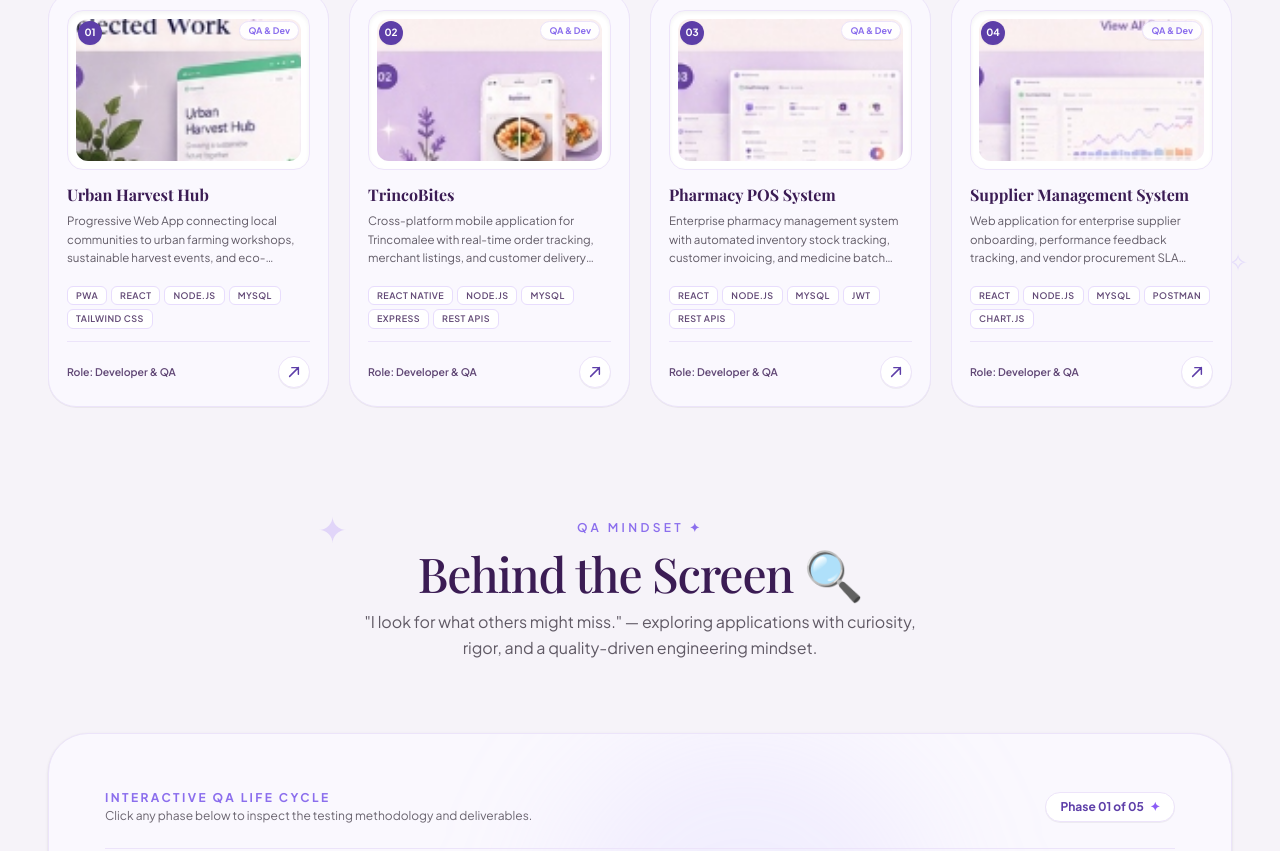
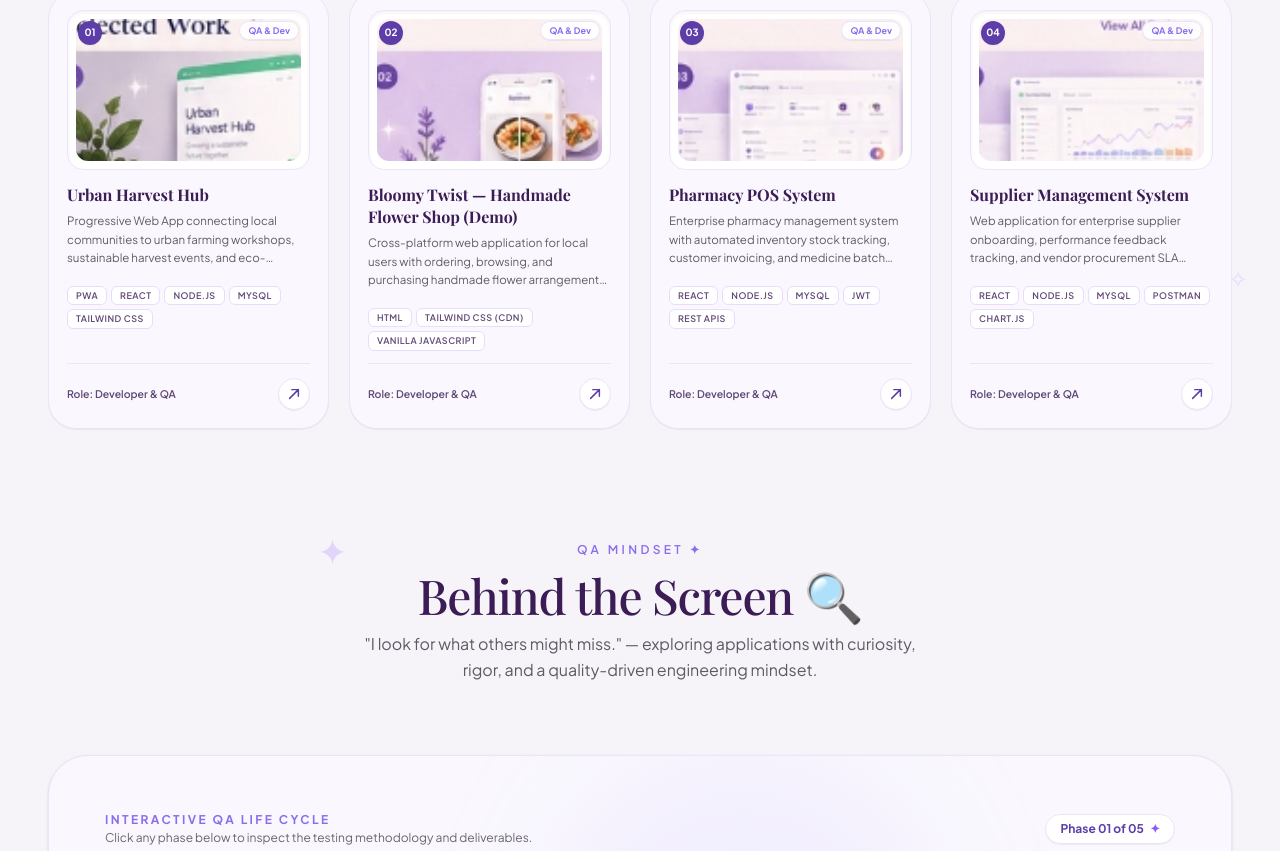
Before and after one commit to code-oshi123/Ushani_Protfolio, a React (Vite) app: page / in a window 1280 px wide. Shown: the part 1769-2620 px from the top of the page. Built offline with nearby package versions, Linux system fonts and the light colour scheme; a web font is replaced by a local one.

Commit message:
changed the food app to bllom_twist

```diff
--- a/src/components/Experience.jsx
+++ b/src/components/Experience.jsx
@@ -96,7 +96,7 @@ export default function Experience() {
     {
       id: "foundation",
       type: "education",
-      badge: "FOUNDATION DIPLOMA",
+      badge: "FOUNDATION",
       role: "Computing Foundation",
       organization: "APIIT Sri Lanka",
       location: "Colombo, Sri Lanka",
@@ -123,7 +123,7 @@ export default function Experience() {
         "Achieved top-tier academic distinction with straight 'A' grades in all 9 registered subjects.",
         "Demonstrated exceptional discipline, analytical problem solving, and consistent academic diligence."
       ],
-      tags: ["9 A's Distinction", "Mathematics", "Science", "English", "Information Technology"]
+      tags: ["9 A's Distinction", "Mathematics", "Science", "English", "Sinhala"]
     }
   ];
 
--- a/src/components/Strengths.jsx
+++ b/src/components/Strengths.jsx
@@ -43,22 +43,22 @@ export default function Strengths() {
 
   const compactProjects = [
     {
-      name: "Urban Harvest Hub",
+      name: "Urban Harvest PWA",
       stack: "PWA • React • Node.js • MySQL",
       role: "Developer & QA",
       desc: "PWA platform connecting sustainable events, workshops and community initiatives."
     },
     {
-      name: "TrincoBites",
+      name: "Urban Harvest 101",
       stack: "React Native • Node.js • MySQL",
       role: "Developer & QA",
       desc: "Food delivery mobile app with real-time order tracking and restaurant management."
     },
     {
-      name: "Pharmacy POS System",
-      stack: "React • Node.js • MySQL • JWT",
+      name: "Bloomy Twist — Handmade Flower Shop (Demo)",
+      stack: "HTML • Tailwind CSS (CDN) • Vanilla JavaScript",
       role: "Developer & QA",
-      desc: "Pharmacy management system with billing, inventory, and customer management."
+      desc: "A modern, responsive demo web app for a handmade flower shop called Bloomy Twist."
     },
     {
       name: "Supplier Management System",
--- a/src/components/Work.jsx
+++ b/src/components/Work.jsx
@@ -28,17 +28,18 @@ export default function Work() {
     },
     {
       id: "02",
-      category: "mobile",
-      title: "TrincoBites",
+      category: "web",
+      title: "Bloomy Twist — Handmade Flower Shop (Demo)",
       role: "Developer & QA",
-      tagline: "Food Delivery & Restaurant Order App",
-      description: "Cross-platform mobile application for Trincomalee with real-time order tracking, merchant listings, and customer delivery management.",
-      fullDetails: "Developed cross-platform mobile screens with real-time order status tracking and interactive restaurant menus. Tested cart calculation algorithms, order state transitions, push notification triggers, and edge-case network dropouts.",
-      tech: ["React Native", "Node.js", "MySQL", "Express", "REST APIs"],
+      tagline: "Local flower market & E-commerce demo",
+      description: "Cross-platform web application for local users with ordering, browsing, and purchasing handmade flower arrangements from Bloomy Twist.",
+      fullDetails: "Developed a responsive e-commerce demo with product catalog, shopping cart, and checkout flow. Conducted functional testing on order processing, discount calculations, and low-bandwidth scenarios. Validated cross-browser compatibility and mobile responsiveness.",
+      link: "https://bollom-twiat-your-flower-shop.netlify.app",
+      tech: ["HTML", "Tailwind CSS (CDN)", "Vanilla JavaScript"],
       qaHighlights: [
         "Real-time order state transition validation",
         "Cart price calculation & edge case discount testing",
-        "Low-bandwidth & offline state handling validation"
+        "Low-bandwidth & mobile responsiveness validation"
       ],
       image: project02
     },
```
